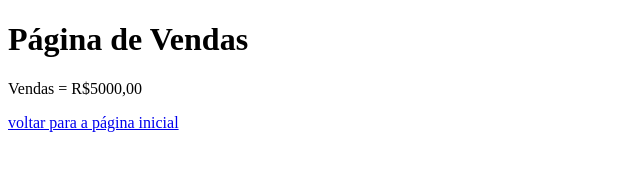
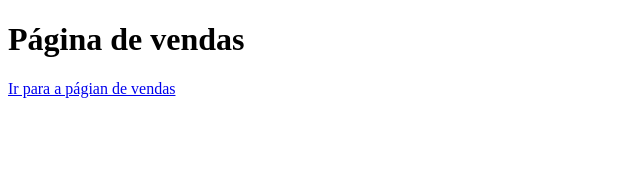
Before and after one commit to diogo46464/aulateste, a plain HTML site: page vendas.html in a window 1280 px wide. Shown: the whole page, without its empty margins (0-640 px from the left). Drawn offline with Linux system fonts and the light colour scheme.

Commit message:
Atualizado página de vendas e aleração de nomes

```diff
--- a/vendas.html
+++ b/vendas.html
@@ -6,9 +6,9 @@
     <title>Document</title>
 </head>
 <body>
-    <h1>Página de Vendas</h1>
-    <p>Vendas = R$5000,00
-    </p>
-    <a href="index.html">voltar para a página inicial</a>
+    <h1>Página de vendas</h1>
+
+
+    <a href="vendas.html">Ir para a págian de vendas</a>
 </body>
 </html>
```
Also changed, not shown: index.html (+1 -0 lines).
